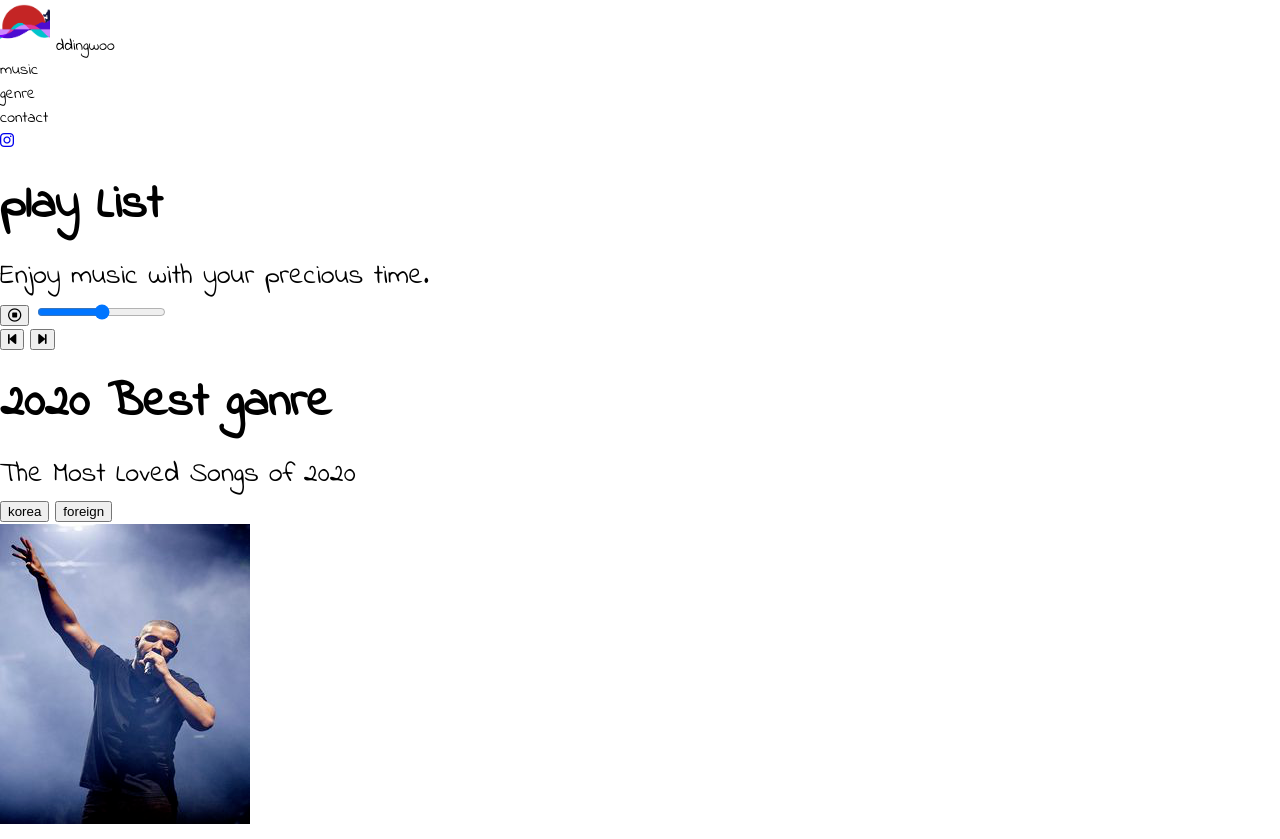
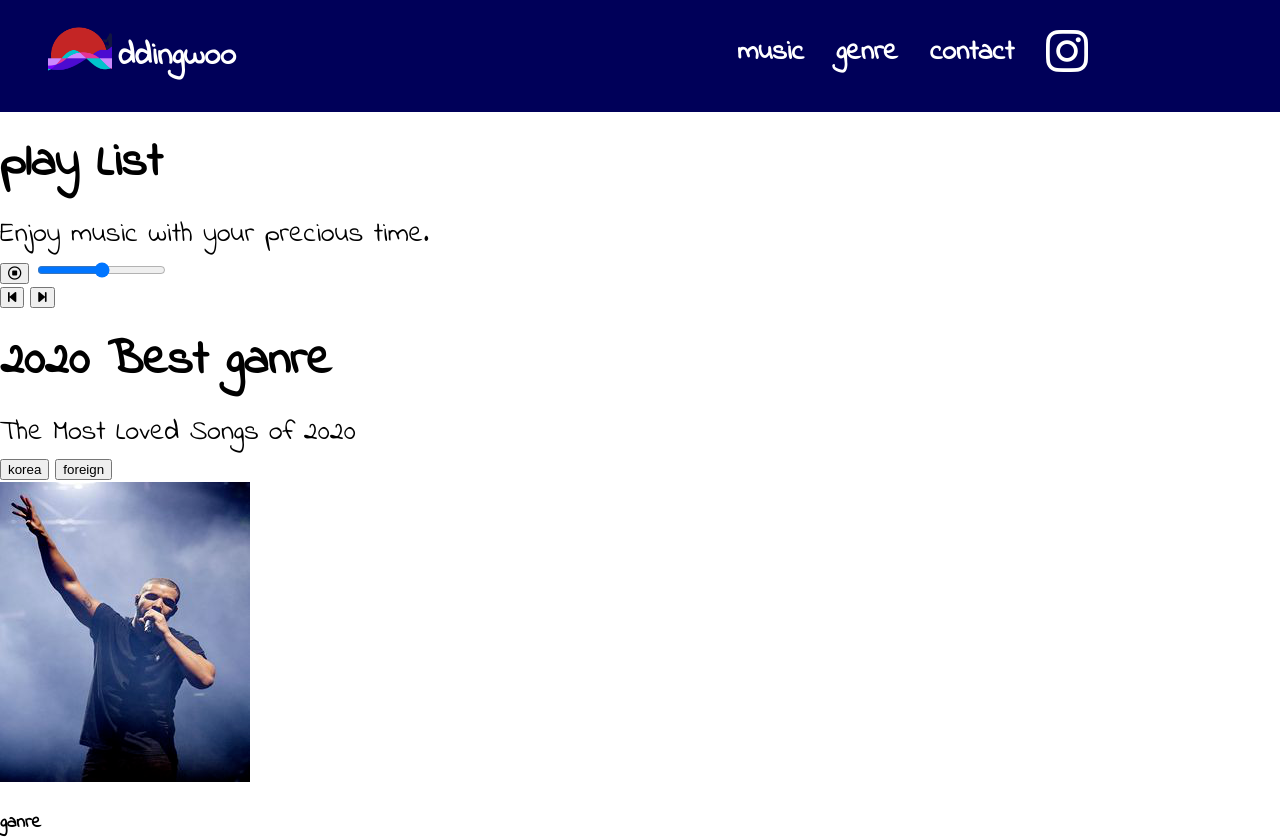
Before and after one commit to dding-woo/Music_PlayList, a plain HTML site: page index.html in a window 1280 px wide. Shown: the top 839 px of the page. Drawn offline with Linux system fonts and the light colour scheme.

Commit message:
CSS:Navbar

```diff
--- a/index.html
+++ b/index.html
@@ -21,22 +21,21 @@
     <!--navbar-->
     <nav id="navbar">
         <div class="navbar__logo">
-            <a href="#">
-                <img class="logo" src="img/Play_List-logo.png" alt="logo" width="50" height="50">
+            <img class="logo" src="img/Play_List-logo.png" alt="logo">
+            <a href="">
+                ddingwoo
             </a>
-            <span>ddingwoo</span>
-
         </div>
-        <div class="navbar__menu">
         <ul class="navbar__menu__item">
             <li class="menu__item__list">music</li>
             <li class="menu__item__list">genre</li>
             <li class="menu__item__list">contact</li>
-            </ul>
-        </div>
             <div class="navbar__sns">
                 <a href="https://www.instagram.com/seungwoo_98/"><i class="fab fa-instagram"></i></a>
             </div>
+        </ul>
+
+
     </nav>
     <!--content-->
     <section id="content">
--- a/style.css
+++ b/style.css
@@ -54,6 +54,7 @@ ul {
 }
 a{
     text-decoration: none;
+    color: var(--color--white);
 }
 
 
@@ -75,3 +76,56 @@ p{
    color: var(--color--black);
    margin: 0.325rem 0;
 }
+/*Navbar*/
+#navbar{
+    background-color: var(--color--navy);
+    color: var(--color--white);
+    width: 100%;
+    justify-content: space-between;
+    display: flex;
+    padding: 1rem;
+
+
+}
+#navbar .navbar__logo{
+    position: relative;
+    top: -1rem;
+}
+.navbar__logo a{
+    font-weight: var(--font--bold);
+    font-size: 2rem;
+}
+.navbar__logo{
+    margin-left: 2rem;
+}
+.logo{
+    position: relative;
+    top: 1.3rem;
+    width: 4rem;
+    height: 4rem;
+}
+
+.navbar__menu__item{
+    display: flex;
+    position: relative;
+    right: 10rem;
+
+
+
+}
+
+.navbar__menu__item .menu__item__list{
+    font-weight: var(--font--bold);
+    font-size: var(--font--size--medium);
+    cursor: pointer;
+    margin: 0.5rem 0.5rem;
+    padding:0.5rem 0.5rem;
+
+}
+.navbar__sns i{
+    position: relative;
+    top: -0.3rem;
+    margin: 0.5rem;
+    padding: 0.5rem;
+    font-size: 3rem;
+}
```
Lines whose indentation alone changed are shown as unchanged.
